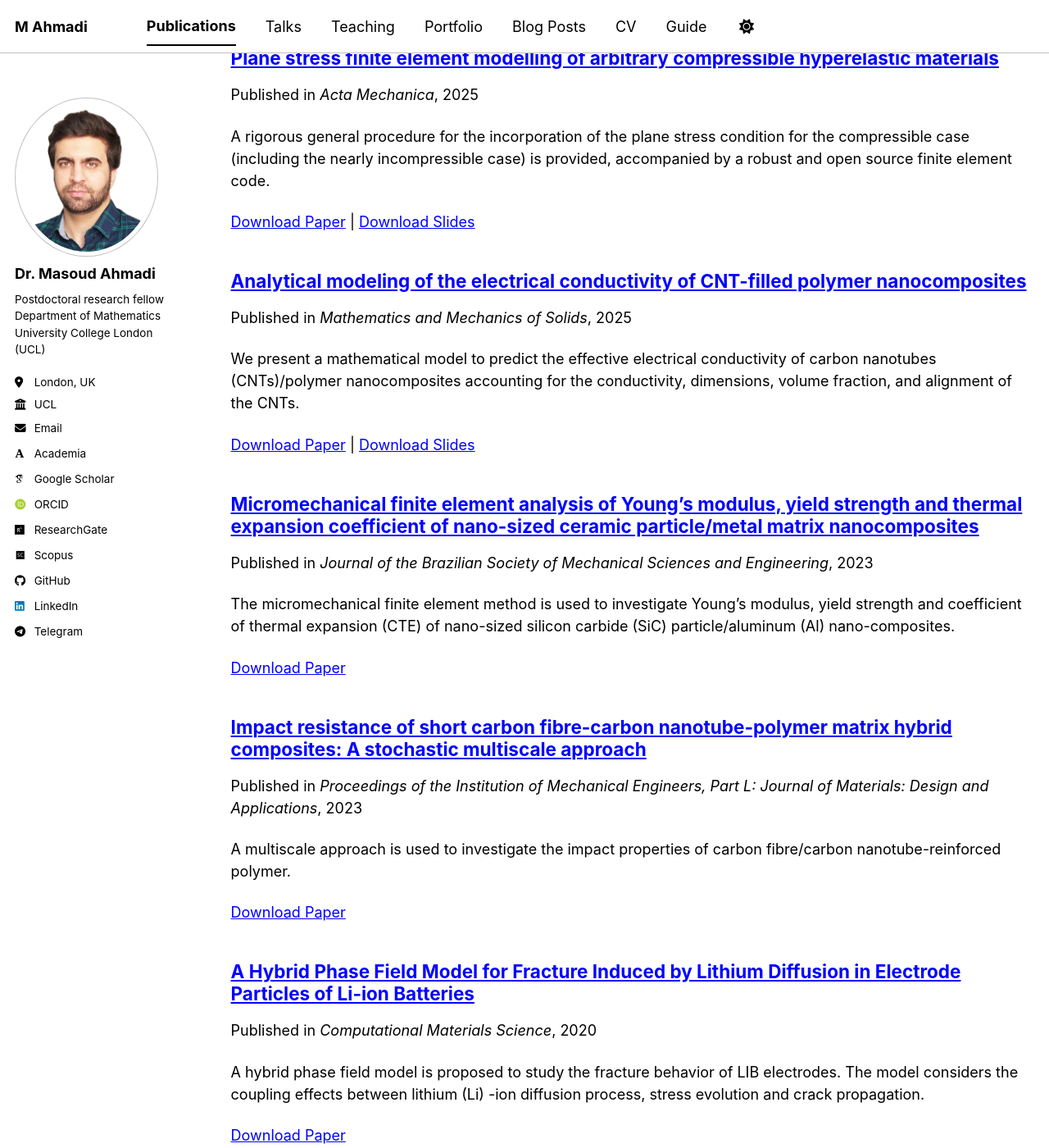
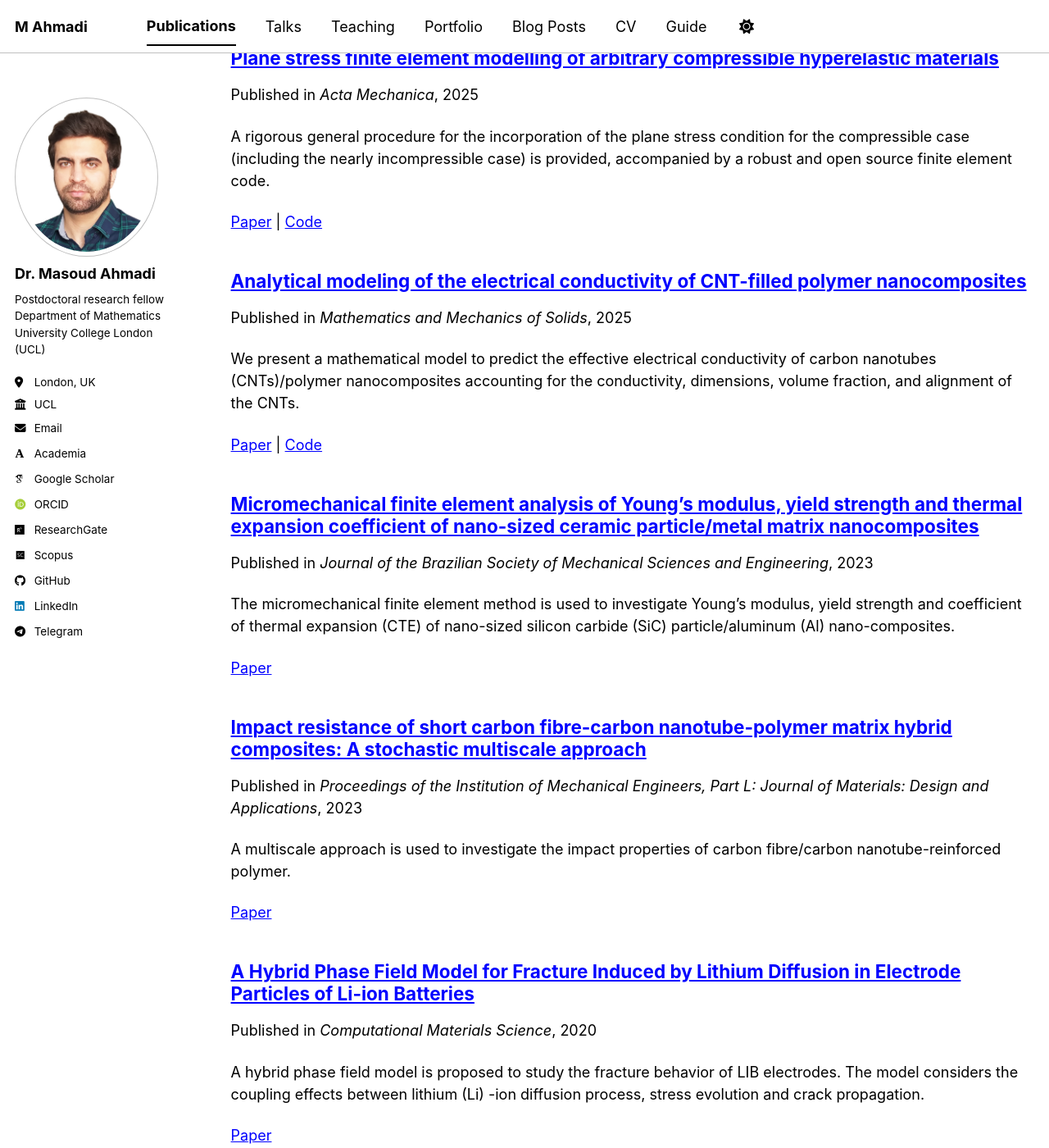
Before and after one commit to Masoud16ahm/Masoud16ahm.github.io, a Jekyll site: the page built from _pages/publications.html, in a window 1280 px wide and 1400 px high, scrolled down 249 px. Shown: the whole window at 82% size. Built offline with Jekyll 4.4.1, drawn with Linux system fonts in a browser that asks for light colours; some web fonts are replaced; a script bundle is joined from its source files by our own code; library files that are not in the unit come from our copies; some of the changed text lies outside the part shown.

Commit message:
Update citation links for clarity and brevity

```diff
--- a/_includes/archive-single.html
+++ b/_includes/archive-single.html
@@ -53,31 +53,31 @@
     {% endif %}
 
     {% if post.citation and post.paperurl and post.slidesurl and post.bibtexurl %}
-      <p>Recommended citation: {{ post.citation }}<br /><a href="{{ post.paperurl }}">Download Paper</a> | <a href="{{ post.slidesurl }}">Download Slides</a> | <a href="{{ post.bibtexurl }}">Download Bibtex</a></p>
+      <p>Recommended citation: {{ post.citation }}<br /><a href="{{ post.paperurl }}">Paper</a> | <a href="{{ post.slidesurl }}">Code</a> | <a href="{{ post.bibtexurl }}">Download Bibtex</a></p>
     {% elsif post.citation and post.paperurl and post.slidesurl %}
-      <p>Recommended citation: {{ post.citation }}<br /><a href="{{ post.paperurl }}">Download Paper</a> | <a href="{{ post.slidesurl }}">Download Slides</a></p>
+      <p>Recommended citation: {{ post.citation }}<br /><a href="{{ post.paperurl }}">Paper</a> | <a href="{{ post.slidesurl }}">Code</a></p>
     {% elsif post.citation and post.paperurl and post.bibtexurl %}
-      <p>Recommended citation: {{ post.citation }}<br /><a href="{{ post.paperurl }}">Download Paper</a> | <a href="{{ post.bibtexurl }}">Download Bibtex</a></p>
+      <p>Recommended citation: {{ post.citation }}<br /><a href="{{ post.paperurl }}">Paper</a> | <a href="{{ post.bibtexurl }}">Download Bibtex</a></p>
     {% elsif post.citation and post.paperurl %}
-      <p>Recommended citation: {{ post.citation }}<br /><a href="{{ post.paperurl }}">Download Paper</a></p>
+      <p>Recommended citation: {{ post.citation }}<br /><a href="{{ post.paperurl }}">Paper</a></p>
     {% elsif post.citation and post.slidesurl and post.bibtexurl %}
-      <p>Recommended citation: {{ post.citation }}<br /><a href="{{ post.slidesurl }}">Download Slides</a> | <a href="{{ post.bibtexurl}}">Download Bibtex</a></p>
+      <p>Recommended citation: {{ post.citation }}<br /><a href="{{ post.slidesurl }}">Code</a> | <a href="{{ post.bibtexurl}}">Download Bibtex</a></p>
     {% elsif post.citation and post.slidesurl %}
-      <p>Recommended citation: {{ post.citation }}<br /><a href="{{ post.slidesurl }}">Download Slides</a></p>
+      <p>Recommended citation: {{ post.citation }}<br /><a href="{{ post.slidesurl }}">Code</a></p>
     {% elsif post.citation and post.bibtexurl %}
       <p>Recommended citation: {{ post.citation }}<br /><a href="{{ post.bibtexurl }}">Download Bibtex</a></p>
     {% elsif post.citation %}
       <p>Recommended citation: {{ post.citation }}</p>
     {% elsif post.paperurl and post.bibtexurl %}
-      <p><a href="{{ post.paperurl }}">Download Paper</a> | <a href="{{ post.bibtexurl }}">Download Bibtex</a></p>
+      <p><a href="{{ post.paperurl }}">Paper</a> | <a href="{{ post.bibtexurl }}">Download Bibtex</a></p>
     {% elsif post.paperurl and post.slidesurl %}
-      <p><a href="{{ post.paperurl }}">Download Paper</a> | <a href="{{ post.slidesurl }}">Download Slides</a></p>
+      <p><a href="{{ post.paperurl }}">Paper</a> | <a href="{{ post.slidesurl }}">Code</a></p>
     {% elsif post.paperurl %}
-      <p><a href="{{ post.paperurl }}">Download Paper</a></p>
+      <p><a href="{{ post.paperurl }}">Paper</a></p>
     {% elsif post.slidesurl and post.bibtexurl %}
-      <p><a href="{{ post.slidesurl }}">Download Slides</a> | <a href="{{ post.bibtexurl }}">Download Bibtex</a></p>
+      <p><a href="{{ post.slidesurl }}">Code</a> | <a href="{{ post.bibtexurl }}">Download Bibtex</a></p>
     {% elsif post.slidesurl %}
-      <p><a href="{{ post.slidesurl }}">Download Slides</a></p>
+      <p><a href="{{ post.slidesurl }}">Code</a></p>
     {% elsif post.bibtexurl %}
       <p><a href="{{ post.bibtexurl }}">Download Bibtex</a></p>
     {% endif %}
```
